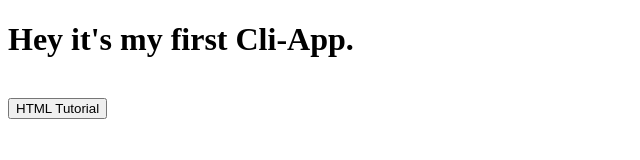
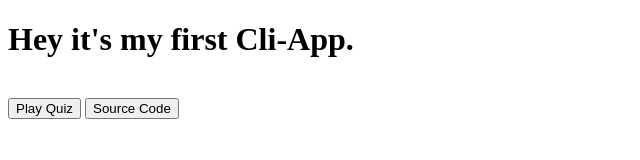
Before and after one commit to vishalsoni7/Cli-App01, a plain HTML site: page index.html in a window 1280 px wide. Shown: the whole page, without its empty margins (0-640 px from the left). Drawn offline with Linux system fonts and the light colour scheme.

Commit message:
feature
Added two new features

```diff
--- a/index.html
+++ b/index.html
@@ -9,7 +9,8 @@
 <body>
     <div> <h1> Hey it's my first Cli-App.</h1>
     <br>
-    <button onclick="document.location='https://replit.com/@vishalsoni7/CLI-App-mark01'">HTML Tutorial</button>
+    <button onclick="document.location='https://replit.com/@vishalsoni7/CLI-App-mark01'"> Play Quiz</button>
+    <button onclick="document.location='https://github.com/vishalsoni7/Cli-App01'"> Source Code </button>
 </div>
 
 </body>
```
